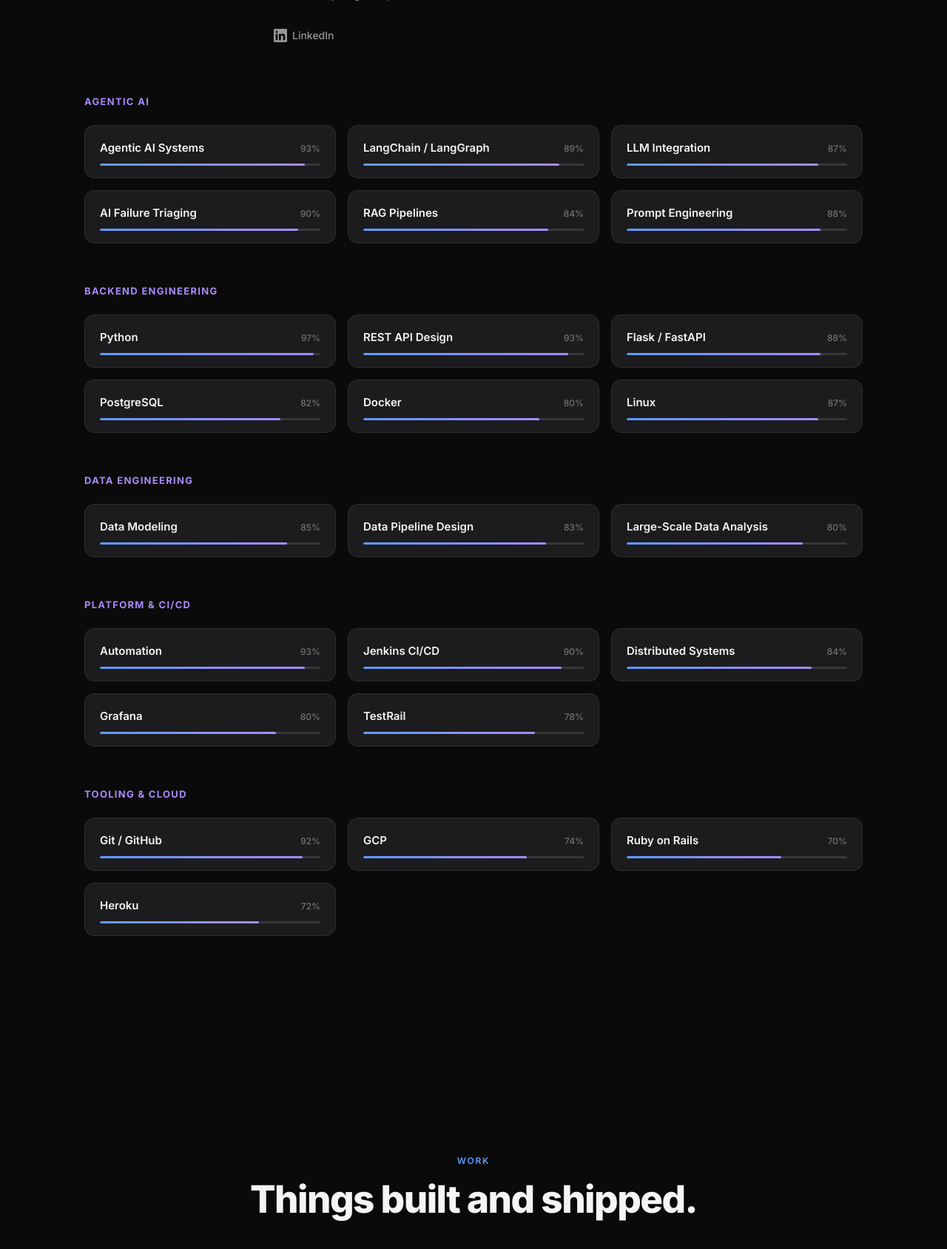
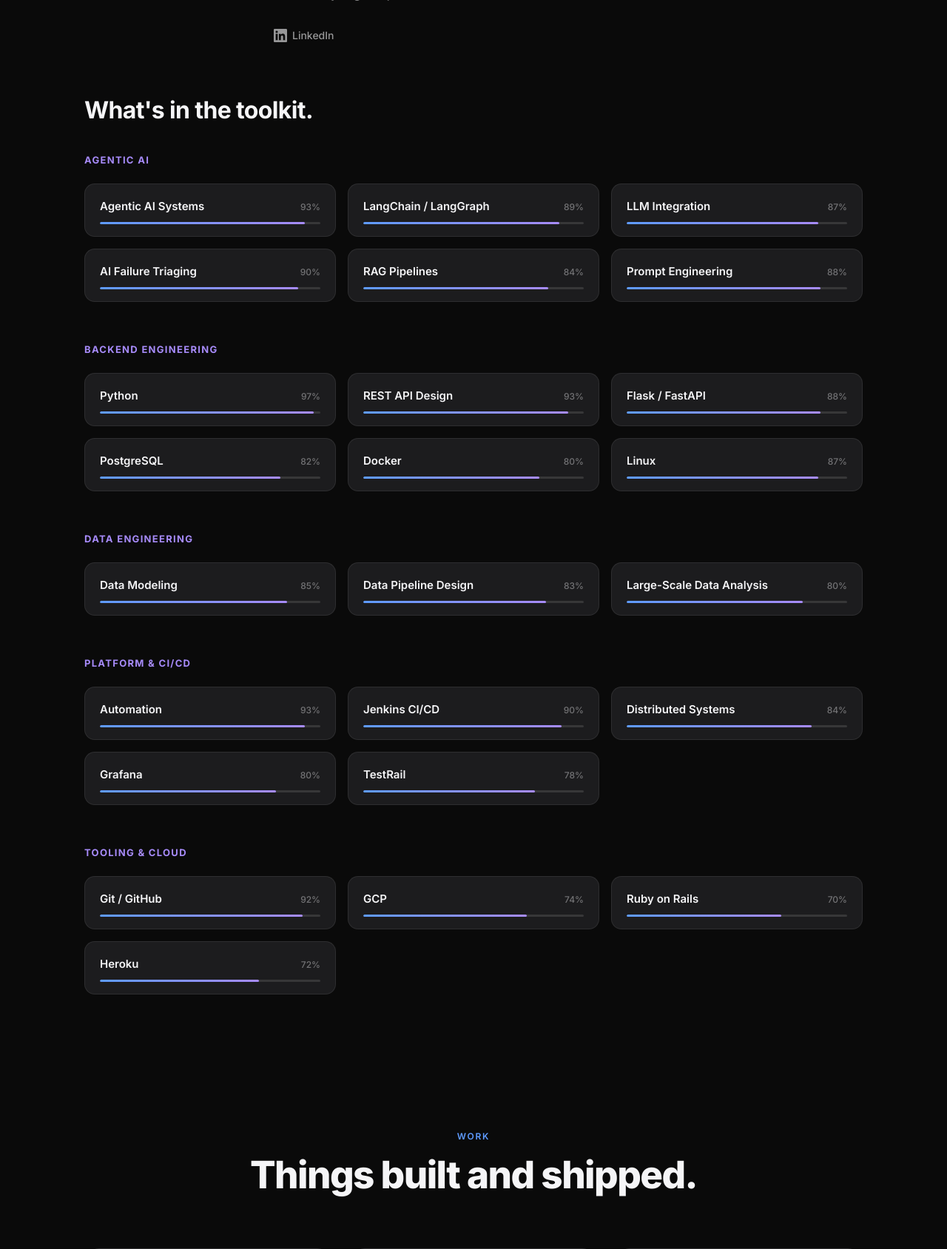
Before and after one commit to shantanumallik/portfolio, a Flask app: page / in a window 1280 px wide. Shown: the part 1404-3092 px from the top of the page at 74% size. Run offline with Flask 3, Linux system fonts and the light colour scheme; data comes from the database, SQL or seed files in the repository.

Commit message:
Restore toolkit subheading, reduce gap between about and work sections

```diff
--- a/app/static/css/main.css
+++ b/app/static/css/main.css
@@ -322,6 +322,9 @@ a { color: inherit; text-decoration: none; }
   color: var(--white);
 }
 
+.section--pb-sm { padding-bottom: 64px; }
+.section--pt-sm { padding-top: 64px; }
+
 /* ── About ────────────────────────────────────────────────── */
 .about__grid {
   display: grid;
@@ -428,6 +431,14 @@ a { color: inherit; text-decoration: none; }
 /* ── Skills ───────────────────────────────────────────────── */
 .skills-merged {
   margin-top: 72px;
+}
+
+.skills-merged__heading {
+  font-size: clamp(1.4rem, 3vw, 2rem);
+  font-weight: 700;
+  letter-spacing: -0.02em;
+  color: var(--white);
+  margin-bottom: 40px;
 }
 
 .skill-group { margin-bottom: 56px; }
--- a/app/templates/index.html
+++ b/app/templates/index.html
@@ -71,7 +71,7 @@
 {% endwith %}
 
 <!-- ── ABOUT ─────────────────────────────────────────────────────────────── -->
-<section class="section section--dark" id="about">
+<section class="section section--dark section--pb-sm" id="about">
   <div class="container">
     <div class="section__header reveal">
       <p class="section__kicker">WHO AM I</p>
@@ -127,6 +127,7 @@
     </div>
 
     <div class="skills-merged reveal">
+    <h3 class="skills-merged__heading">What's in the toolkit.</h3>
     {% if skills_by_category %}
       {% for category, skill_list in skills_by_category.items() %}
       <div class="skill-group reveal">
@@ -208,7 +209,7 @@
 </section>
 
 <!-- ── PROJECTS ───────────────────────────────────────────────────────────── -->
-<section class="section section--dark" id="projects">
+<section class="section section--dark section--pt-sm" id="projects">
   <div class="container">
     <div class="section__header reveal">
       <p class="section__kicker">WORK</p>
```
